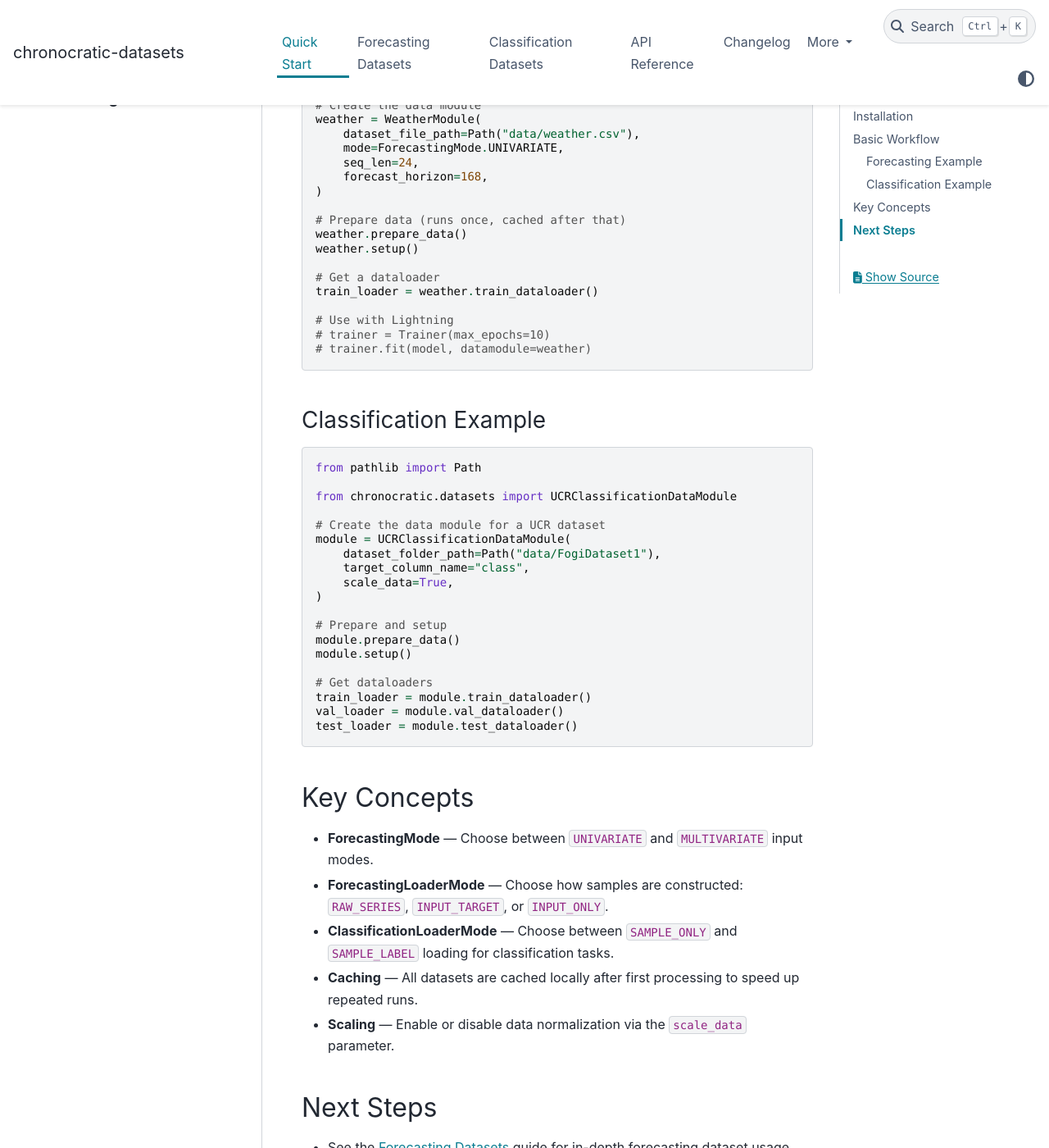
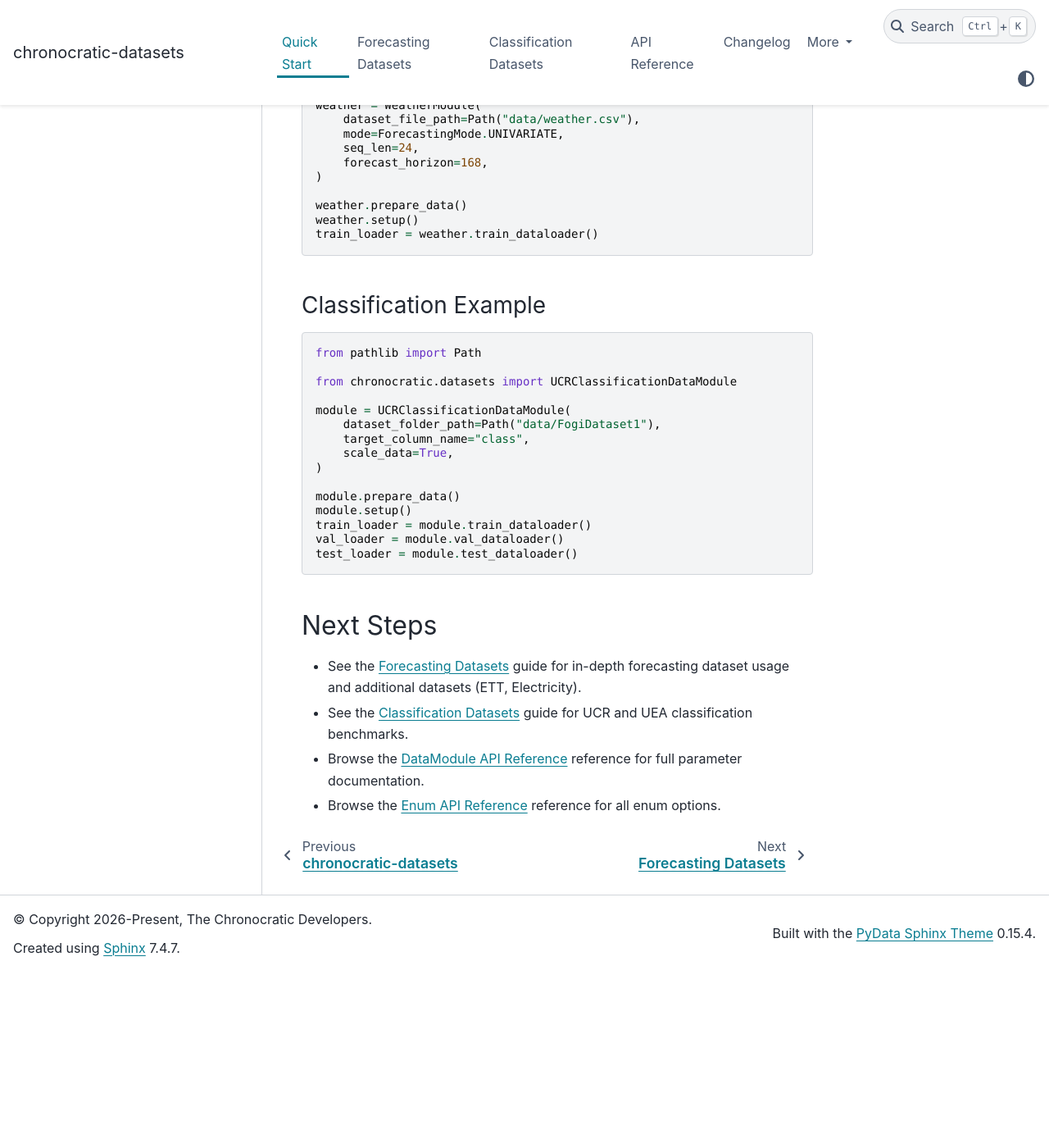
Before and after one commit to chronocratic/chronocratic-datasets, a Sphinx documentation site: the page built from docs/quickstart.md, in a window 1280 px wide and 1400 px high, scrolled down 843 px. Shown: the whole window at 82% size. Built offline with Sphinx 7.4.7 and the PyData theme 0.15.4, drawn with Linux system fonts in a browser that asks for light colours; the version number is read from the project's files by our own code; after the commit the page ends 2028 px from its top, so only the background shows below that; some of the changed text lies outside the part shown.

Commit message:
docs(09-08): clean quickstart and API reference pages
- Shorten quickstart.md to minimal examples + cross-links to guides
- Remove manual {py:class} bullet descriptions from datatypes.md
- Remove manual {py:class} bullet descriptions from modules.md
- Keep section headers for structural grouping in API pages
- Automodule directives handle full class documentation
- Verify README.md example uses correct param names (dataset_file_path,
  mode)

````diff
--- a/docs/quickstart.md
+++ b/docs/quickstart.md
@@ -28,7 +28,6 @@ from pathlib import Path
 
 from chronocratic.datasets import ForecastingMode, WeatherModule
 
-# Create the data module
 weather = WeatherModule(
     dataset_file_path=Path("data/weather.csv"),
     mode=ForecastingMode.UNIVARIATE,
@@ -36,16 +35,9 @@ weather = WeatherModule(
     forecast_horizon=168,
 )
 
-# Prepare data (runs once, cached after that)
 weather.prepare_data()
 weather.setup()
-
-# Get a dataloader
 train_loader = weather.train_dataloader()
-
-# Use with Lightning
-# trainer = Trainer(max_epochs=10)
-# trainer.fit(model, datamodule=weather)
 ```
 
 ### Classification Example
@@ -55,35 +47,23 @@ from pathlib import Path
 
 from chronocratic.datasets import UCRClassificationDataModule
 
-# Create the data module for a UCR dataset
 module = UCRClassificationDataModule(
     dataset_folder_path=Path("data/FogiDataset1"),
     target_column_name="class",
     scale_data=True,
 )
 
-# Prepare and setup
 module.prepare_data()
 module.setup()
-
-# Get dataloaders
 train_loader = module.train_dataloader()
 val_loader = module.val_dataloader()
 test_loader = module.test_dataloader()
 ```
 
-## Key Concepts
-
-- **ForecastingMode** — Choose between `UNIVARIATE` and `MULTIVARIATE` input modes.
-- **ForecastingLoaderMode** — Choose how samples are constructed: `RAW_SERIES`,
-  `INPUT_TARGET`, or `INPUT_ONLY`.
-- **ClassificationLoaderMode** — Choose between `SAMPLE_ONLY` and `SAMPLE_LABEL`
-  loading for classification tasks.
-- **Caching** — All datasets are cached locally after first processing to speed up repeated runs.
-- **Scaling** — Enable or disable data normalization via the `scale_data` parameter.
-
 ## Next Steps
 
-- See the {doc}`forecasting` guide for in-depth forecasting dataset usage.
-- See the {doc}`classification` guide for classification benchmarks.
+- See the {doc}`forecasting` guide for in-depth forecasting dataset usage and
+  additional datasets (ETT, Electricity).
+- See the {doc}`classification` guide for UCR and UEA classification benchmarks.
+- Browse the {doc}`api/modules` reference for full parameter documentation.
 - Browse the {doc}`api/enums` reference for all enum options.
````
Also changed, not shown: other parts of docs/quickstart.md (+1 -1 lines), docs/api/datatypes.md (+0 -20 lines), docs/api/modules.md (+2 -29 lines).
